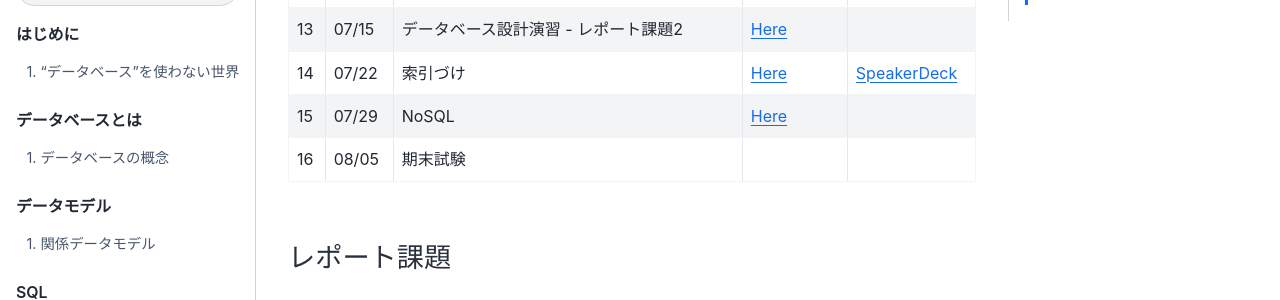
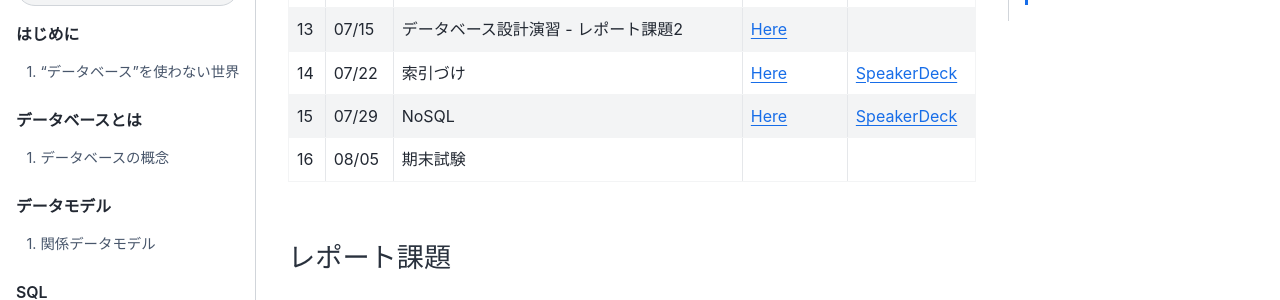
Before and after one commit to hontolab-courses/database-lecturenote, a Jupyter Book: the page built from index.md, in a window 1280 px wide and 900 px high, scrolled down 1720 px. Shown: the part 154-454 px from the top of the window. Built offline with Jupyter Book 1.0.4 settings and Sphinx 7.4.7 and the Sphinx Book theme 1.1.4, drawn with Linux system fonts in a browser that asks for light colours.

Commit message:
第15回

```diff
--- a/index.md
+++ b/index.md
@@ -59,7 +59,7 @@ PDF資料が欲しい方は[コチラ]()からダウンロードしてくださ
 | 12 | 07/08 | 正規化（2/2） | [Here](content/db-design/02.md) | [SpeakerDeck](https://speakerdeck.com/trycycle/database-lecture-12) |
 | 13 | 07/15 | データベース設計演習 - レポート課題2 | [Here](content/exercise/db-design.md) |  |
 | 14 | 07/22 | 索引づけ | [Here](content/indexing/01.md) | [SpeakerDeck](https://speakerdeck.com/trycycle/database-lecture-14) |
-| 15 | 07/29 | NoSQL | [Here](content/nosql/01.md) |  |
+| 15 | 07/29 | NoSQL | [Here](content/nosql/01.md) | [SpeakerDeck](https://speakerdeck.com/trycycle/database-lecture-15) |
 | 16 | 08/05 | 期末試験 |  |  |
 
 
```
